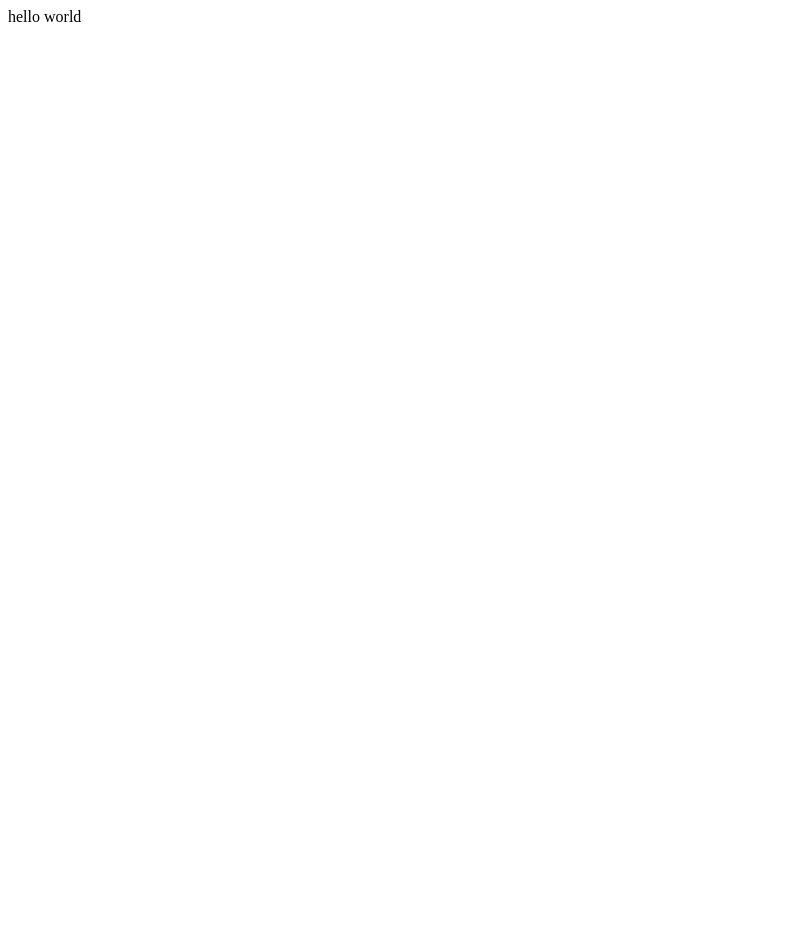
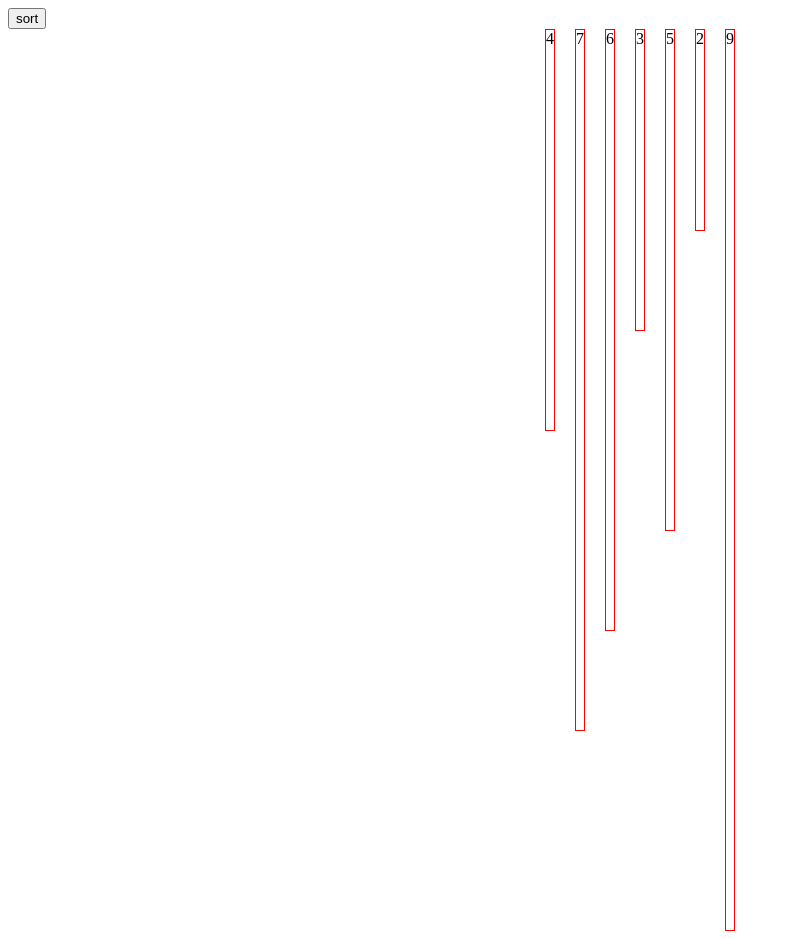
Before and after one commit to tomdaniels/visualeyes, a Next.js app: page / in a window 1280 px wide. Shown: the whole page, without its empty margins (0-790 px from the left). Before the commit the page ends 800 px from the top, so only its background shows below. Built offline with nearby package versions, Linux system fonts and the light colour scheme.

Commit message:
init array display and mergeSort

```diff
--- /dev/null
+++ b/src/algo/merge-sort.ts
@@ -0,0 +1,39 @@
+/**
+ * merge two sorted arrays
+ */
+function merge(first: any[], second: any[]): any[] {
+  const merged = [];
+  let i = 0;
+  let j = 0;
+
+  while (i < first.length && j < second.length) {
+    if (first[i] < second[j]) {
+      merged.push(first[i]);
+      i++;
+    } else {
+      merged.push(second[j]);
+      j++;
+    }
+  }
+
+  while (i < first.length) {
+    merged.push(first[i]);
+    i++;
+  }
+  while (j < second.length) {
+    merged.push(second[j]);
+    j++;
+  }
+  return merged;
+}
+
+export default function mergeSort(arr: number[]): number[] {
+  if (arr.length <= 1) return arr;
+  const mid = Math.floor(arr.length / 2);
+  const group1 = mergeSort(arr.slice(0, mid));
+  const group2 = mergeSort(arr.slice(mid));
+  return merge(group1, group2);
+}
+
+// console.log(merge([1,3,4,8], [2, 5, 6, 7, 9]));
+// console.log(mergeSort([9,2,3,5,4,6]));
--- /dev/null
+++ b/src/components/array-visualiser/index.tsx
@@ -0,0 +1,28 @@
+import { ReactElement } from 'react';
+
+import * as styles from '../../styles/array-visualiser.style';
+
+type Props = {
+  array: number[];
+  handleClick: Function;
+};
+
+export default function ArrayVisualiser({
+  array,
+  handleClick,
+}: Props): ReactElement {
+  return (
+    <>
+      <button onClick={() => handleClick(array)}>
+        {array[0] === 1 ? 'sorted' : 'sort'}
+      </button>
+      <div css={styles.grid}>
+        {array.map((elem, idx) => (
+          <div id={`${idx}`} key={idx} css={styles.element(elem, idx)}>
+            {elem}
+          </div>
+        ))}
+      </div>
+    </>
+  );
+}
--- a/src/pages/index.tsx
+++ b/src/pages/index.tsx
@@ -1,9 +1,29 @@
 import type { NextPage } from 'next';
-
-import * as styles from '../styles/common.style.js';
+import { useState } from 'react';
+import { flushSync } from 'react-dom';
+import mergeSort from 'src/algo/merge-sort';
+import ArrayVisualiser from 'src/components/array-visualiser/index';
 
 const Visualeyes: NextPage = () => {
-  return <div className={styles.container}>hello world</div>;
+  const [array, setArray] = useState([4, 7, 6, 3, 5, 2, 9]);
+  function handleClick(array: number[]) {
+    const result = mergeSort(array);
+
+    for (let i = 0; i < array.length; i++) {
+      setTimeout(() => {
+        array[i] = result[i];
+        flushSync(() => {
+          console.log(array);
+          setArray(array);
+        });
+      }, 350 * i);
+    }
+  }
+  return (
+    <div>
+      <ArrayVisualiser array={[...array]} handleClick={handleClick} />
+    </div>
+  );
 };
 
 export default Visualeyes;
--- /dev/null
+++ b/src/styles/array-visualiser.style.js
@@ -0,0 +1,13 @@
+import { css } from '@emotion/react';
+
+export const grid = css`
+  display: flex;
+  justify-content: center;
+`;
+
+export const element = (height, position) => css`
+  order: ${position};
+  height: ${height * 100}px;
+  border: 1px solid red;
+  margin: 0 10px;
+`;
```
